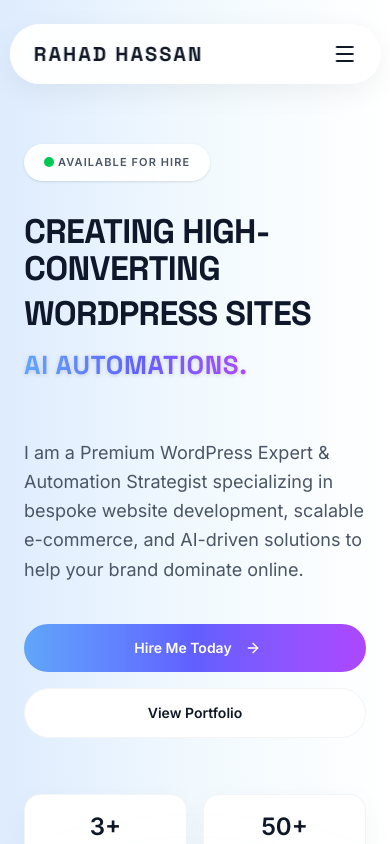
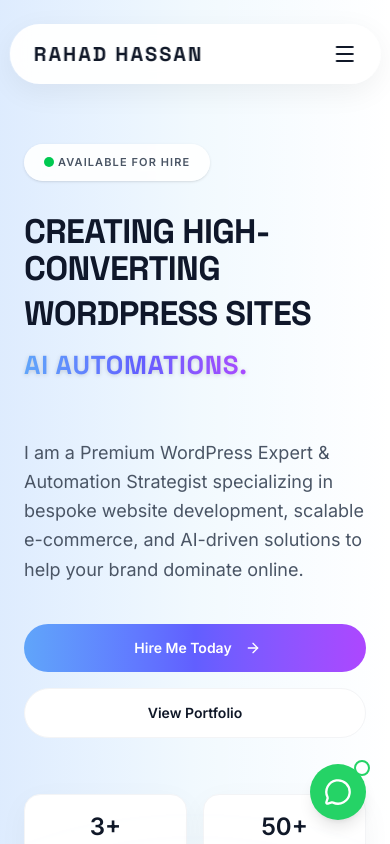
Before and after one commit to rahaddev1010-sudo/Rahad-Hasssan-Portfolio, a React (Vite) app: page / in a window 390 px wide. Shown: the top 844 px of the page. Built offline with nearby package versions, Linux system fonts and the light colour scheme.

Commit message:
feat: add WhatsApp contact button and update projects
- Implement WhatsAppButton component for easier client contact
- Update project data with latest case study and corrected title

```diff
--- a/src/App.tsx
+++ b/src/App.tsx
@@ -7,6 +7,7 @@
 import { Testimonials } from './components/Testimonials';
 import { Contact } from './components/Contact';
 import { Footer } from './components/Footer';
+import { WhatsAppButton } from './components/WhatsAppButton';
 
 export default function App() {
   return (
@@ -24,6 +25,7 @@
         <Contact />
       </main>
       <Footer />
+      <WhatsAppButton />
     </div>
   );
 }
--- /dev/null
+++ b/src/components/WhatsAppButton.tsx
@@ -0,0 +1,42 @@
+import { motion } from 'motion/react';
+import { MessageCircle } from 'lucide-react';
+import { useEffect, useState } from 'react';
+
+export const WhatsAppButton = () => {
+  const prefilledText = encodeURIComponent("Hello, I saw your portfolio and would like to discuss a project.");
+  const [whatsappUrl, setWhatsappUrl] = useState(`https://wa.me/8801350021488?text=${prefilledText}`);
+
+  useEffect(() => {
+    // Check if the user is on a mobile device
+    const isMobile = /iPhone|iPad|iPod|Android/i.test(navigator.userAgent);
+    if (!isMobile) {
+      // On desktop, go directly to WhatsApp Web to bypass the intermediate screen
+      setWhatsappUrl(`https://web.whatsapp.com/send?phone=8801350021488&text=${prefilledText}`);
+    }
+  }, []);
+
+  return (
+    <motion.a
+      href={whatsappUrl}
+      target="_blank"
+      rel="noopener noreferrer"
+      className="fixed bottom-6 right-6 z-50 flex items-center justify-center w-14 h-14 bg-[#25D366] text-white rounded-full shadow-lg hover:bg-[#128C7E] transition-colors focus:outline-none focus:ring-4 focus:ring-[#25D366]/50"
+      initial={{ scale: 0, opacity: 0 }}
+      animate={{ scale: 1, opacity: 1 }}
+      whileHover={{ scale: 1.1 }}
+      whileTap={{ scale: 0.9 }}
+      transition={{
+        type: 'spring',
+        stiffness: 400,
+        damping: 17
+      }}
+      aria-label="Chat with me on WhatsApp"
+    >
+      <MessageCircle size={28} />
+      <span className="absolute -top-1 -right-1 flex h-4 w-4">
+        <span className="animate-ping absolute inline-flex h-full w-full rounded-full bg-white opacity-75"></span>
+        <span className="relative inline-flex rounded-full h-4 w-4 bg-white border-2 border-[#25D366]"></span>
+      </span>
+    </motion.a>
+  );
+};
--- a/src/data.ts
+++ b/src/data.ts
@@ -166,11 +166,11 @@
 
 export const projects = [
   {
-    title: "Apex Ecom Pro",
-    tag: "eCommerce Development",
-    description: "High-performance eCommerce storefront optimized for conversions and seamless user journeys.",
-    image: "https://images.unsplash.com/photo-1661956602116-aa6865609028?q=80&w=2664&auto=format&fit=crop",
-    link: "https://apex-ecom-pro.vercel.app/"
+    title: "Central Surplus eCommerce",
+    tag: "WooCommerce & CRO",
+    description: "Enhanced eCommerce performance and conversion optimization for an online surplus store.",
+    image: "https://images.unsplash.com/photo-1556742049-0cfed4f6a45d?q=80&w=2574&auto=format&fit=crop",
+    link: "https://yoursitehub.com/Central-Surplus-Ecommerce-Case-Study/"
   },
   {
     title: "Cookies & Cream Digital Menu",
@@ -194,7 +194,7 @@
     link: "https://www.you-coaching.ch/"
   },
   {
-    title: "VT1 Construction & Engineering",
+    title: "Roofing to chimneys,",
     tag: "WordPress",
     description: "Professional construction, contracting, and building company website.",
     image: "https://images.unsplash.com/photo-1504307651254-35680f356dfd?q=80&w=2670&auto=format&fit=crop",
```
